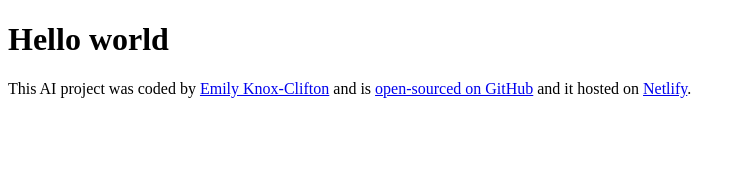
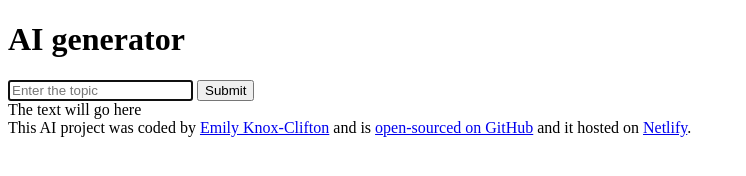
Before and after one commit to eknox22/AI-generator, a plain HTML site: page index.html in a window 1280 px wide. Shown: the whole page, without its empty margins (0-746 px from the left). Drawn offline with Linux system fonts and the light colour scheme.

Commit message:
Added the basic HTML structure

```diff
--- a/index.html
+++ b/index.html
@@ -7,7 +7,24 @@
     <title>AI generator</title>
   </head>
   <body>
-    <h1>Hello world</h1>
+    <header>
+      <h1>AI generator</h1>
+    </header>
+
+    <main>
+      <form>
+        <input
+          type="text"
+          placeholder="Enter the topic"
+          autofocus
+          required
+          autocomplete="off"
+        />
+        <input type="submit" />
+      </form>
+
+      <div>The text will go here</div>
+    </main>
 
     <footer>
       This AI project was coded by
```
